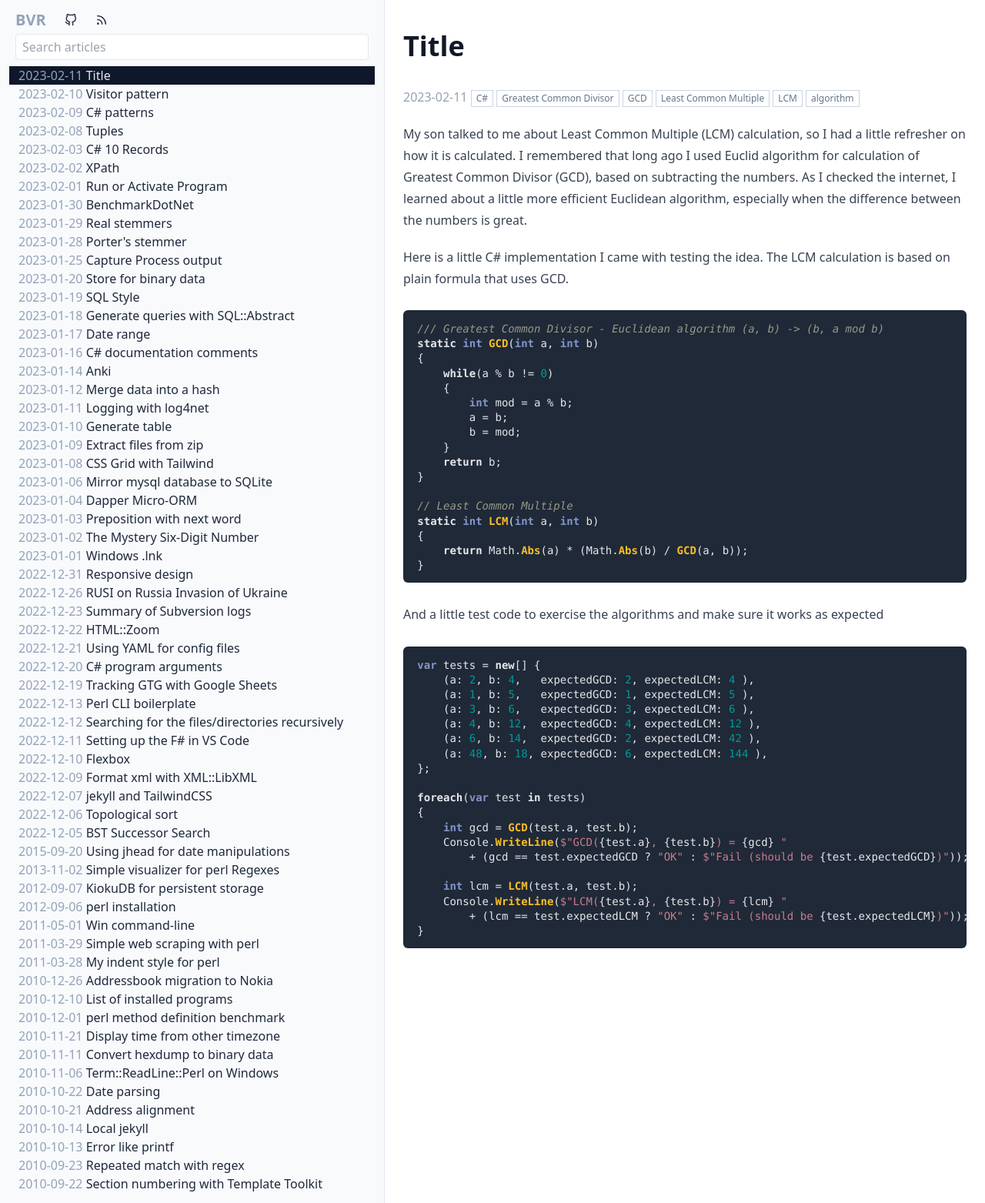
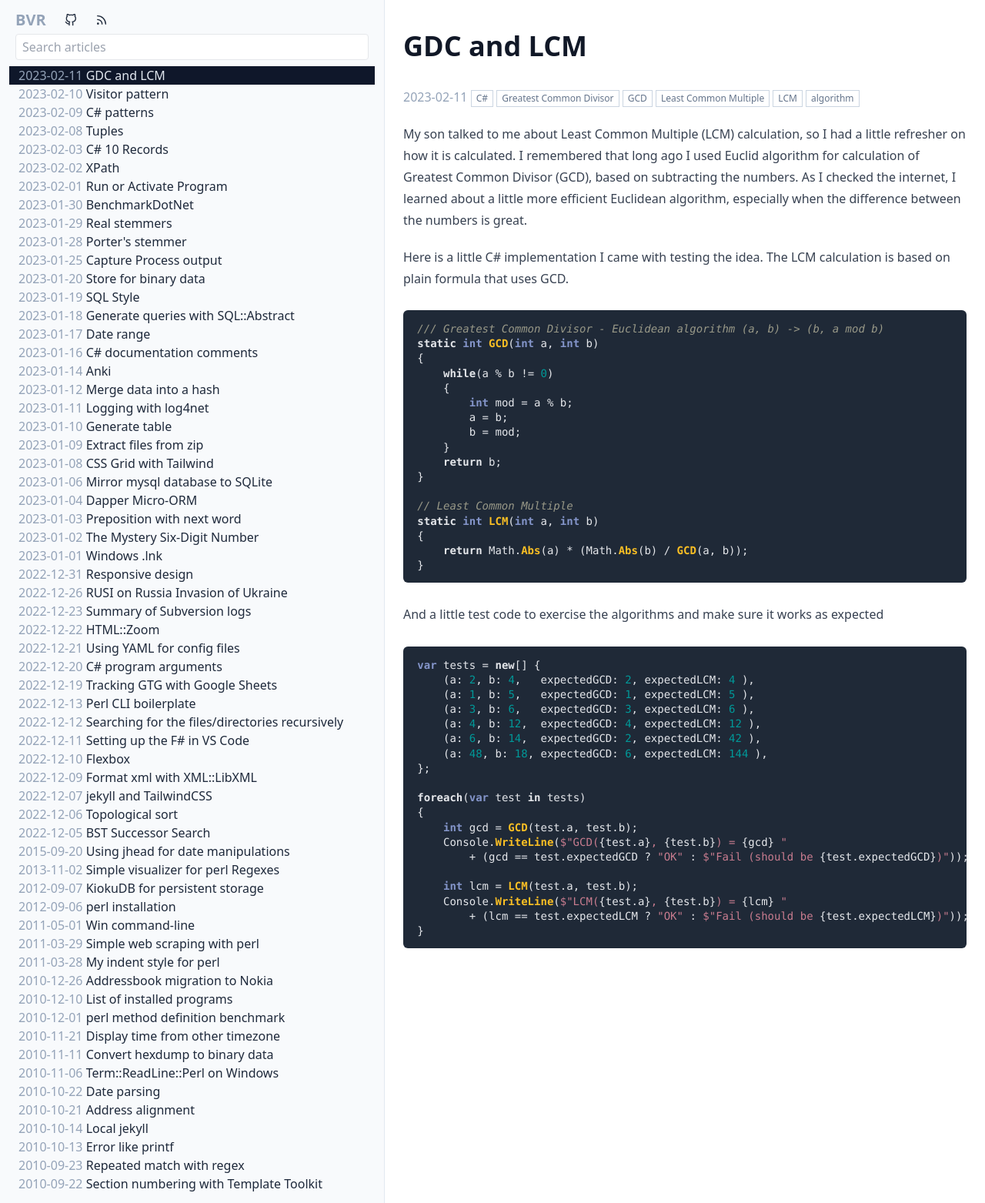
Before and after one commit to bvr/bvr.github.io, a Jekyll site: the page built from _posts/2023-02-11-gcd.md, in a window 1280 px wide. Shown: the whole page at 77% size. Built offline with Jekyll 4.4.1, drawn with Linux system fonts in a browser that asks for light colours.

Commit message:
Fixed title

```diff
--- a/_posts/2023-02-11-gcd.md
+++ b/_posts/2023-02-11-gcd.md
@@ -1,6 +1,6 @@
 ---
 layout: post
-title: Title
+title: GDC and LCM
 published: yes
 tags:
   - C#
```
